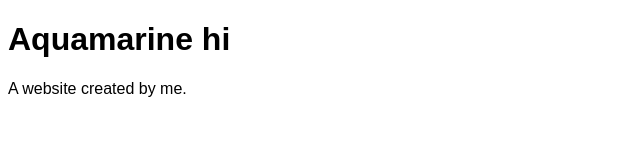
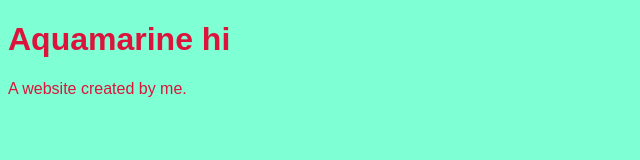
Before and after one commit to ayla744/aqua, a plain HTML site: page index.html in a window 1280 px wide. Shown: the whole page, without its empty margins (0-640 px from the left). Drawn offline with Linux system fonts and the light colour scheme.

Commit message:
Update index.html

```diff
--- a/index.html
+++ b/index.html
@@ -7,6 +7,8 @@
 <style>
 body {
   font-family: Arial, georgia, sans-serif;
+  background-color: aquamarine;
+  color: crimson;
 }
 </style>
 </head>
```
